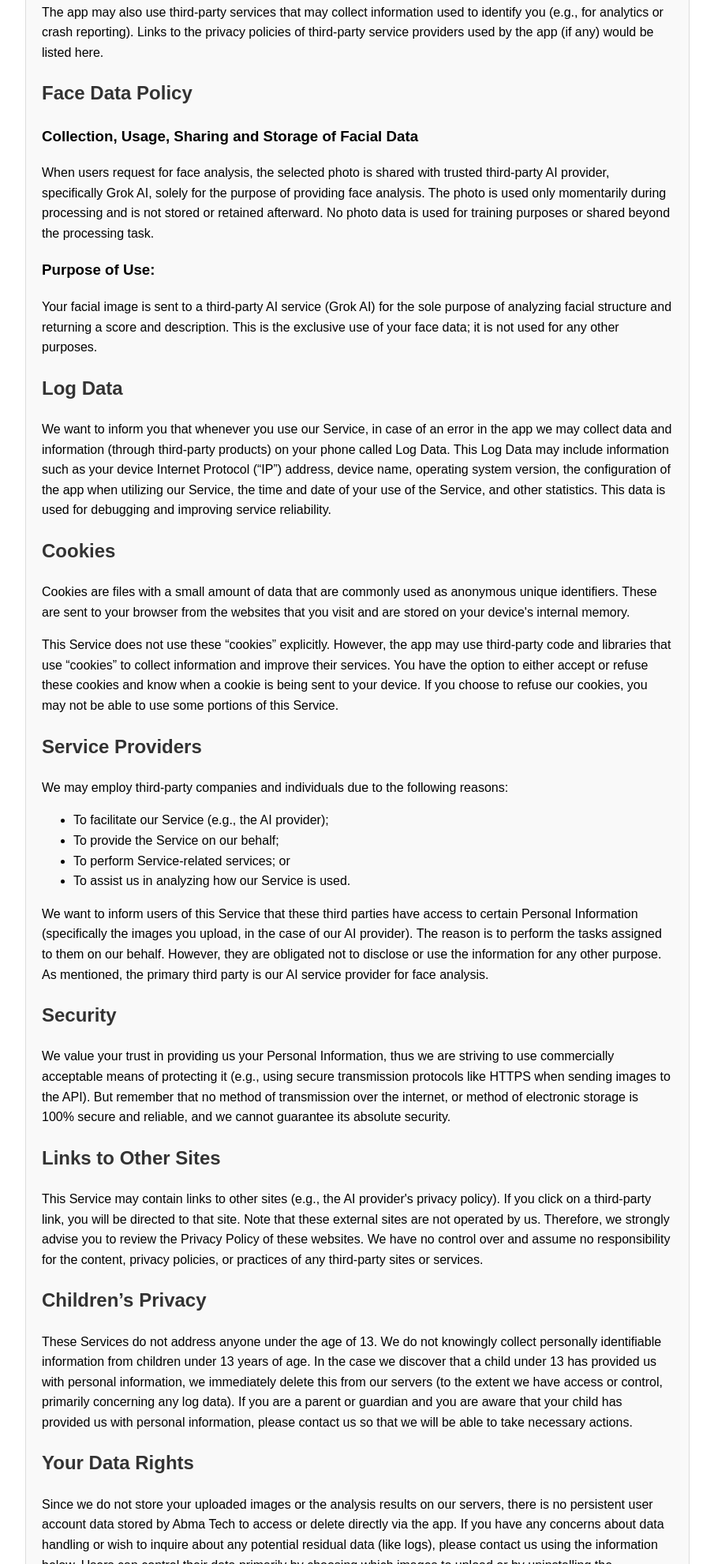
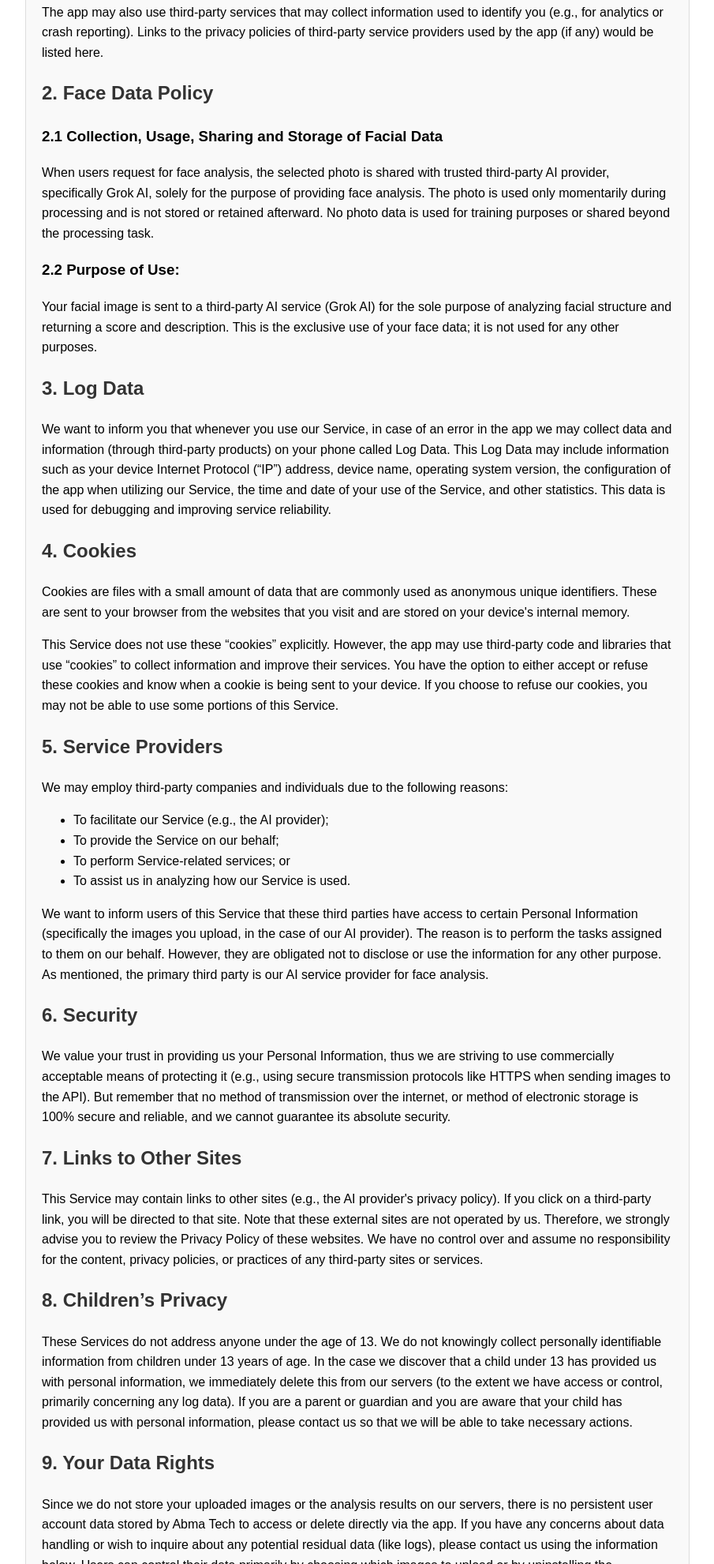
Before and after one commit to Atif-09/facescore-pro-policy, a plain HTML site: page index.html in a window 1280 px wide. Shown: the part 819-2800 px from the top of the page at 79% size, without its empty margins (187-1092 px from the left). Drawn offline with Linux system fonts and the light colour scheme.

Commit message:
added points to every heading

```diff
--- a/index.html
+++ b/index.html
@@ -48,7 +48,7 @@
 
         <p>The terms used in this Privacy Policy have the same meanings as in our Terms and Conditions, which are accessible at FaceScore Pro unless otherwise defined in this Privacy Policy.</p>
 
-        <h2>Information Collection and Use</h2>
+        <h2>1. Information Collection and Use</h2>
 
         <p>For a better experience, while using our Service, we require you to provide us with certain personally identifiable information, specifically the images you choose to upload for analysis. The information that we request will be retained by us and used as described in this privacy policy.</p>
 
@@ -67,25 +67,25 @@
         </ul>
          -->
 
-     <h2>Face Data Policy</h2>
+     <h2>2. Face Data Policy</h2>
 
-<h3>Collection, Usage, Sharing and Storage of Facial Data</h3>
+<h3>2.1 Collection, Usage, Sharing and Storage of Facial Data</h3>
 <p>When users request for face analysis, the selected photo is shared with trusted third-party AI provider, specifically Grok AI, solely for the purpose of providing face analysis. The photo is used only momentarily during processing and is not stored or retained afterward. No photo data is used for training purposes or shared beyond the processing task.</p>
 
-<h3>Purpose of Use:</h3>
+<h3>2.2 Purpose of Use:</h3>
 <p>Your facial image is sent to a third-party AI service (Grok AI) for the sole purpose of analyzing facial structure and returning a score and description. This is the exclusive use of your face data; it is not used for any other purposes.</p>
 
-<h2>Log Data</h2>
+<h2>3. Log Data</h2>
 
         <p>We want to inform you that whenever you use our Service, in case of an error in the app we may collect data and information (through third-party products) on your phone called Log Data. This Log Data may include information such as your device Internet Protocol (“IP”) address, device name, operating system version, the configuration of the app when utilizing our Service, the time and date of your use of the Service, and other statistics. This data is used for debugging and improving service reliability.</p>
 
-        <h2>Cookies</h2>
+        <h2>4. Cookies</h2>
 
         <p>Cookies are files with a small amount of data that are commonly used as anonymous unique identifiers. These are sent to your browser from the websites that you visit and are stored on your device's internal memory.</p>
 
         <p>This Service does not use these “cookies” explicitly. However, the app may use third-party code and libraries that use “cookies” to collect information and improve their services. You have the option to either accept or refuse these cookies and know when a cookie is being sent to your device. If you choose to refuse our cookies, you may not be able to use some portions of this Service.</p>
 
-        <h2>Service Providers</h2>
+        <h2>5. Service Providers</h2>
 
         <p>We may employ third-party companies and individuals due to the following reasons:</p>
         <ul>
@@ -96,27 +96,27 @@
         </ul>
         <p>We want to inform users of this Service that these third parties have access to certain Personal Information (specifically the images you upload, in the case of our AI provider). The reason is to perform the tasks assigned to them on our behalf. However, they are obligated not to disclose or use the information for any other purpose. As mentioned, the primary third party is our AI service provider for face analysis.</p>
 
-        <h2>Security</h2>
+        <h2>6. Security</h2>
 
         <p>We value your trust in providing us your Personal Information, thus we are striving to use commercially acceptable means of protecting it (e.g., using secure transmission protocols like HTTPS when sending images to the API). But remember that no method of transmission over the internet, or method of electronic storage is 100% secure and reliable, and we cannot guarantee its absolute security.</p>
 
-        <h2>Links to Other Sites</h2>
+        <h2>7. Links to Other Sites</h2>
 
         <p>This Service may contain links to other sites (e.g., the AI provider's privacy policy). If you click on a third-party link, you will be directed to that site. Note that these external sites are not operated by us. Therefore, we strongly advise you to review the Privacy Policy of these websites. We have no control over and assume no responsibility for the content, privacy policies, or practices of any third-party sites or services.</p>
 
-        <h2>Children’s Privacy</h2>
+        <h2>8. Children’s Privacy</h2>
 
         <p>These Services do not address anyone under the age of 13. We do not knowingly collect personally identifiable information from children under 13 years of age. In the case we discover that a child under 13 has provided us with personal information, we immediately delete this from our servers (to the extent we have access or control, primarily concerning any log data). If you are a parent or guardian and you are aware that your child has provided us with personal information, please contact us so that we will be able to take necessary actions.</p>
 
-        <h2>Your Data Rights</h2>
+        <h2>9. Your Data Rights</h2>
          <p>Since we do not store your uploaded images or the analysis results on our servers, there is no persistent user account data stored by Abma Tech to access or delete directly via the app. If you have any concerns about data handling or wish to inquire about any potential residual data (like logs), please contact us using the information below. Users can control their data primarily by choosing which images to upload or by uninstalling the application.</p>
 
-        <h2>Changes to This Privacy Policy</h2>
+        <h2>10. Changes to This Privacy Policy</h2>
 
         <p>We may update our Privacy Policy from time to time. Thus, you are advised to review this page periodically for any changes. We will notify you of any changes by posting the new Privacy Policy on this page.</p>
         <p>This policy is effective as of the date stated at the top.</p>
 
-        <h2>Contact Us</h2>
+        <h2>11. Contact Us</h2>
 
         <p>If you have any questions or suggestions about our Privacy Policy, do not hesitate to contact us at:</p>
         <p>Email: <a href="mailto:">ma2669637@gmail.com</a></p>
```
